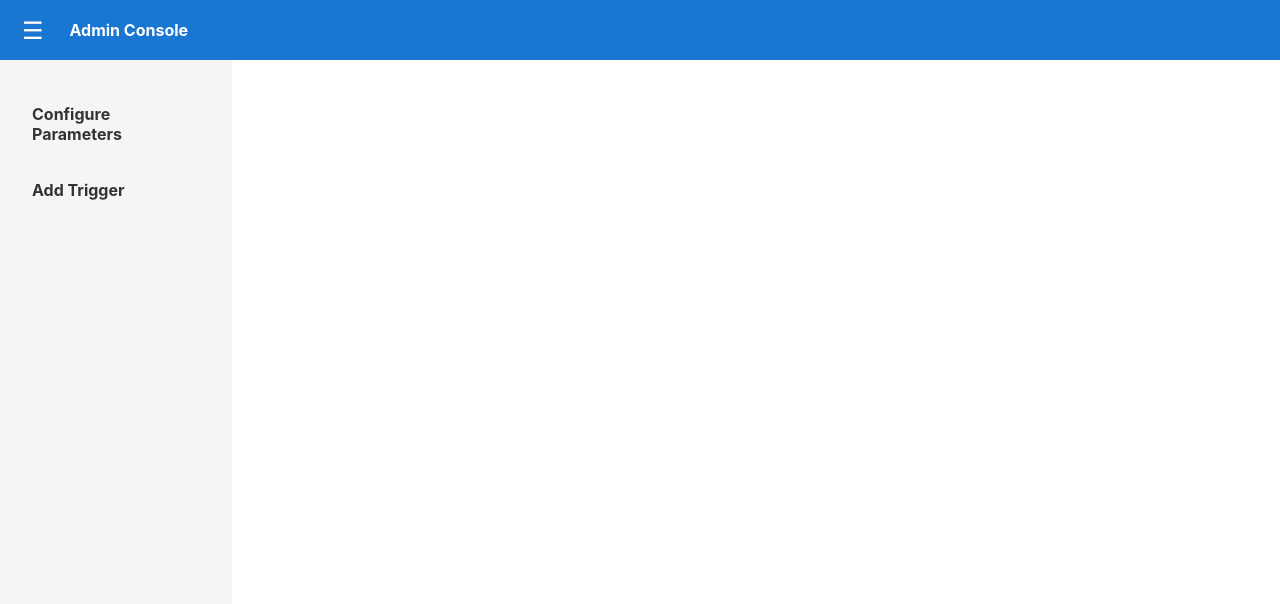
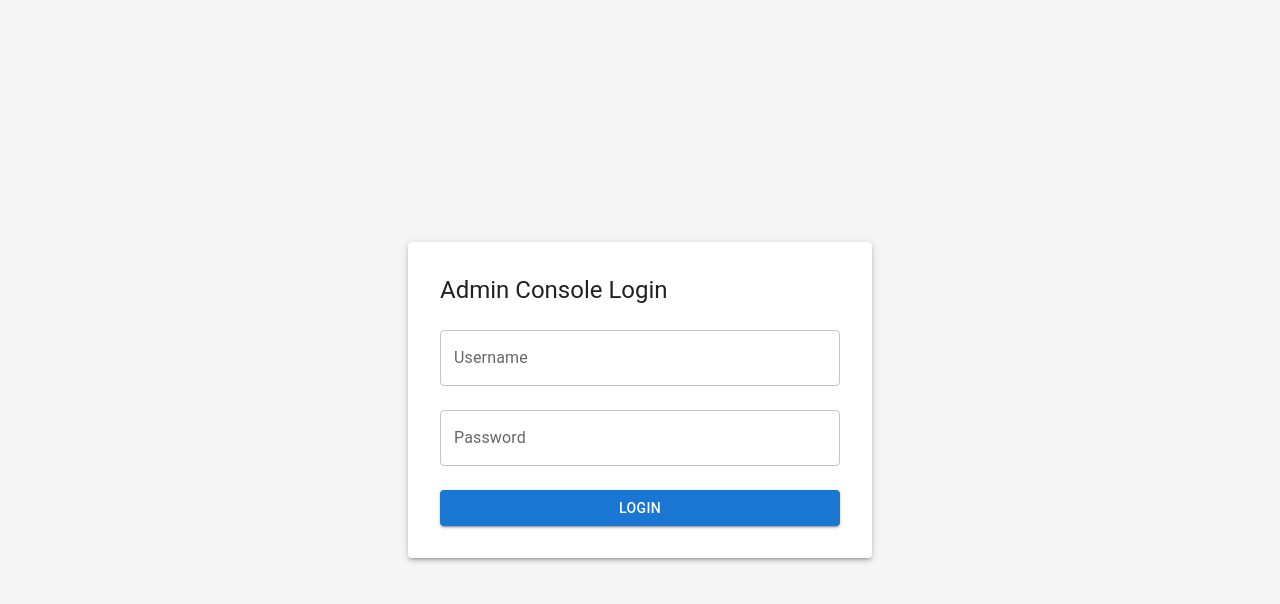
Before and after one commit to PulkitMathur2326/AdminConsole, a React (Vite) app: page /login in a window 1280 px wide. Shown: the top 604 px of the page. Built offline with nearby package versions, Linux system fonts and the light colour scheme.

Commit message:
Add initial add user, login interfaces

```diff
--- a/src/App.jsx
+++ b/src/App.jsx
@@ -10,11 +10,13 @@ import Header from "./components/Header/Header";
 import Sidebar from "./components/Sidebar/Sidebar";
 import ConfigureParameters from "./pages/ConfigureParameters";
 import AddTrigger from "./pages/AddTrigger";
-import "./styles/App.scss"
+import Login from "./pages/Login";
+import AddUser from "./pages/AddUser"
+import "./styles/App.scss";
 
 function App() {
   const [isSidebarOpen, setIsSidebarOpen] = useState(true);
-  const [isLoggedIn, setIsLoggedIn] = useState(true); // start as logged in
+  const [isLoggedIn, setIsLoggedIn] = useState(false); // start logged out
 
   const toggleSidebar = () => {
     setIsSidebarOpen(!isSidebarOpen);
@@ -22,6 +24,8 @@ function App() {
 
   return (
     <BrowserRouter>
+      {isLoggedIn ? (
+        <>
           <Header
             toggleSidebar={toggleSidebar}
             isLoggedIn={isLoggedIn}
@@ -39,8 +43,22 @@ function App() {
               <Route path="/" element={<Navigate to="/configure" replace />} />
               <Route path="/configure" element={<ConfigureParameters />} />
               <Route path="/add-trigger" element={<AddTrigger />} />
+               <Route path="/add-user" element={<AddUser />} />
+              {/* fallback route */}
+              <Route path="*" element={<Navigate to="/configure" replace />} />
             </Routes>
           </div>
+        </>
+      ) : (
+        <Routes>
+          <Route
+            path="/login"
+            element={<Login onLogin={() => setIsLoggedIn(true)} />}
+          />
+          {/* if not logged in, redirect everything to login */}
+          <Route path="*" element={<Navigate to="/login" replace />} />
+        </Routes>
+      )}
     </BrowserRouter>
   );
 }
--- a/src/components/Sidebar/Sidebar.jsx
+++ b/src/components/Sidebar/Sidebar.jsx
@@ -12,6 +12,9 @@ const Sidebar = ({ isOpen }) => {
         <li>
           <Link to="/add-trigger">Add Trigger</Link>
         </li>
+        <li>
+          <Link to="/add-user">Add User</Link>
+        </li>
       </ul>
     </div>
   );
--- a/src/pages/AddTrigger.jsx
+++ b/src/pages/AddTrigger.jsx
@@ -127,7 +127,10 @@ export default function AddTrigger() {
     );
 
     if (duplicate) {
-      setError("A trigger with this Trigger + Category already exists.");
+      // Popup alert with trigger + category
+      alert(
+        `The trigger "${sanitized.trigger}" already exists in category "${sanitized.category}".`
+      );
       return;
     }
 
--- /dev/null
+++ b/src/pages/AddUser.jsx
@@ -0,0 +1,180 @@
+import React, { useState } from "react";
+import {
+  Table,
+  TableHead,
+  TableRow,
+  TableCell,
+  TableBody,
+  Button,
+  TextField,
+  Select,
+  MenuItem,
+  IconButton
+} from "@mui/material";
+import { Edit, Delete, Save, Cancel } from "@mui/icons-material";
+import "./../styles/AddUser.scss";
+
+function AddUser() {
+  const [users, setUsers] = useState([]);
+  const [editingIndex, setEditingIndex] = useState(null);
+  const [newUser, setNewUser] = useState({
+    username: "",
+    password: "",
+    email: "",
+    role: "Admin"
+  });
+
+  const handleInputChange = (e, field, index = null) => {
+    if (index !== null) {
+      // edit existing user
+      const updatedUsers = [...users];
+      updatedUsers[index][field] = e.target.value;
+      setUsers(updatedUsers);
+    } else {
+      // new user
+      setNewUser({ ...newUser, [field]: e.target.value });
+    }
+  };
+
+  const handleAddUser = () => {
+    // validation
+    if (!newUser.username || !newUser.password || !newUser.email) {
+      alert("All fields are required");
+      return;
+    }
+    const duplicate = users.find(
+      (u) => u.username === newUser.username || u.email === newUser.email
+    );
+    if (duplicate) {
+      alert("Username or Email already exists");
+      return;
+    }
+
+    setUsers([...users, newUser]);
+    setNewUser({ username: "", password: "", email: "", role: "Admin" });
+  };
+
+  const handleDeleteUser = (index) => {
+    const updatedUsers = [...users];
+    updatedUsers.splice(index, 1);
+    setUsers(updatedUsers);
+  };
+
+  const handleEditUser = (index) => {
+    setEditingIndex(index);
+  };
+
+  const handleSaveUser = () => {
+    setEditingIndex(null);
+  };
+
+  const handleCancelEdit = () => {
+    setEditingIndex(null);
+  };
+
+  return (
+    <div className="add-user">
+    <div>
+      <h2>Add / Manage Users</h2>
+      <div style={{ marginBottom: "20px" }}>
+        <TextField
+          label="Username"
+          value={newUser.username}
+          onChange={(e) => handleInputChange(e, "username")}
+          style={{ marginRight: "10px" }}
+        />
+        <TextField
+          label="Password"
+          type="password"
+          value={newUser.password}
+          onChange={(e) => handleInputChange(e, "password")}
+          style={{ marginRight: "10px" }}
+        />
+        <TextField
+          label="Email"
+          value={newUser.email}
+          onChange={(e) => handleInputChange(e, "email")}
+          style={{ marginRight: "10px" }}
+        />
+        <Select
+          value={newUser.role}
+          onChange={(e) => handleInputChange(e, "role")}
+          style={{ marginRight: "10px", minWidth: "120px" }}
+        >
+          <MenuItem value="Admin">Admin</MenuItem>
+          <MenuItem value="Super Admin">Super Admin</MenuItem>
+        </Select>
+        <Button variant="contained" color="primary" onClick={handleAddUser}>
+          Add User
+        </Button>
+      </div>
+
+      <Table>
+        <TableHead>
+          <TableRow>
+            <TableCell>Username</TableCell>
+            <TableCell>Password</TableCell>
+            <TableCell>Email</TableCell>
+            <TableCell>Role</TableCell>
+            <TableCell>Actions</TableCell>
+          </TableRow>
+        </TableHead>
+        <TableBody>
+          {users.map((user, index) => (
+            <TableRow key={index}>
+              <TableCell>{user.username}</TableCell>
+              <TableCell>{user.password}</TableCell>
+              <TableCell>
+                {editingIndex === index ? (
+                  <TextField
+                    value={user.email}
+                    onChange={(e) => handleInputChange(e, "email", index)}
+                  />
+                ) : (
+                  user.email
+                )}
+              </TableCell>
+              <TableCell>
+                {editingIndex === index ? (
+                  <Select
+                    value={user.role}
+                    onChange={(e) => handleInputChange(e, "role", index)}
+                  >
+                    <MenuItem value="Admin">Admin</MenuItem>
+                    <MenuItem value="Super Admin">Super Admin</MenuItem>
+                  </Select>
+                ) : (
+                  user.role
+                )}
+              </TableCell>
+              <TableCell>
+                {editingIndex === index ? (
+                  <>
+                    <IconButton onClick={handleSaveUser}>
+                      <Save />
+                    </IconButton>
+                    <IconButton onClick={handleCancelEdit}>
+                      <Cancel />
+                    </IconButton>
+                  </>
+                ) : (
+                  <>
+                    <IconButton onClick={() => handleEditUser(index)}>
+                      <Edit />
+                    </IconButton>
+                    <IconButton onClick={() => handleDeleteUser(index)}>
+                      <Delete />
+                    </IconButton>
+                  </>
+                )}
+              </TableCell>
+            </TableRow>
+          ))}
+        </TableBody>
+      </Table>
+    </div>
+    </div>
+  );
+}
+
+export default AddUser;
--- a/src/pages/ConfigureParameters.jsx
+++ b/src/pages/ConfigureParameters.jsx
@@ -23,7 +23,7 @@ const ConfigureParameters = () => {
     "Outlook Server": "e.g. server",
     "Jira Base URL": "e.g. https://baseurl.com",
     "Jira Email": "e.g. a@b.com",
-    "Jira API Token": "e.g. ejwhbhqwe823197Abjwe",
+    "Jira API Token": "e.g. ejwe823197Abjwe",
     dateField: "Select Date",
     dropdownField: "Select Priority",
   };
@@ -78,7 +78,7 @@ const ConfigureParameters = () => {
       <h2>Configure Parameters</h2>
       <form className="config-form">
         {/* First 8 text fields */}
-        {["Job Frequency", "Max Emails Per Batch", "Outlook Email", "Outlook Password", "Outlook Server", "Jira Base URL", "Jira Email", "Jira API Token"].map((field, idx) => (
+        {["Job Frequency", "Outlook Email", "Outlook Server", "Jira Base URL", "Jira Email", "Jira API Token"].map((field, idx) => (
           <div className="form-group" key={idx}>
             <div className="label-row">
               <label>{field.toUpperCase()}</label>
@@ -95,7 +95,7 @@ const ConfigureParameters = () => {
         ))}
 
         {/* Date Picker */}
-        <div className="form-group">
+        {/* <div className="form-group">
           <div className="label-row">
             <label>Received Date</label>
             {renderInfoIcon(descriptions.dateField)}
@@ -106,10 +106,10 @@ const ConfigureParameters = () => {
             value={formData.dateField}
             onChange={handleChange}
           />
-        </div>
+        </div> */}
 
         {/* Dropdown */}
-        <div className="form-group">
+        {/* <div className="form-group">
           <div className="label-row">
             <label>Priority</label>
             {renderInfoIcon(descriptions.dropdownField)}
@@ -124,7 +124,7 @@ const ConfigureParameters = () => {
             <option value="P2">P2</option>
             <option value="Informational">Informational</option>
           </select>
-        </div>
+        </div> */}
 
         {/* Buttons */}
         <div className="button-row">
--- /dev/null
+++ b/src/pages/Login.jsx
@@ -0,0 +1,57 @@
+import React, { useState } from "react";
+import { Button, TextField, Paper, Typography } from "@mui/material";
+import "./../styles/Login.scss";
+
+export default function Login({ onLogin }) {
+  const [username, setUsername] = useState("");
+  const [password, setPassword] = useState("");
+
+  const handleSubmit = (e) => {
+    e.preventDefault();
+
+    // Simple hardcoded check (replace with backend later)
+    if (username === "admin" && password === "admin") {
+      onLogin(); // callback to parent
+    } else {
+      alert("Invalid username or password");
+    }
+  };
+
+  return (
+    <div className="login-page">
+      <Paper elevation={3} className="login-card">
+        <Typography variant="h5" gutterBottom>
+          Admin Console Login
+        </Typography>
+        <form onSubmit={handleSubmit} className="login-form">
+          <TextField
+            label="Username"
+            variant="outlined"
+            fullWidth
+            margin="normal"
+            value={username}
+            onChange={(e) => setUsername(e.target.value)}
+          />
+          <TextField
+            label="Password"
+            type="password"
+            variant="outlined"
+            fullWidth
+            margin="normal"
+            value={password}
+            onChange={(e) => setPassword(e.target.value)}
+          />
+          <Button
+            type="submit"
+            variant="contained"
+            color="primary"
+            fullWidth
+            sx={{ mt: 2 }}
+          >
+            Login
+          </Button>
+        </form>
+      </Paper>
+    </div>
+  );
+}
--- /dev/null
+++ b/src/styles/AddUser.scss
@@ -0,0 +1,44 @@
+.add-user {
+padding: 20px;
+  h2 {
+    font-size: 1.5rem;
+    margin-bottom: 1rem;
+  }
+
+  .user-form {
+    display: flex;
+    flex-wrap: wrap;
+    gap: 1rem;
+    margin-bottom: 1.5rem;
+
+    .MuiTextField-root,
+    .MuiSelect-root {
+      min-width: 200px;
+      flex: 1;
+    }
+
+    button {
+      align-self: flex-end;
+    }
+  }
+
+  table {
+    width: 100%;
+    border-collapse: collapse;
+
+    th,
+    td {
+      padding: 0.75rem;
+      text-align: left;
+      border-bottom: 1px solid #ddd;
+    }
+
+    tr:hover {
+      background-color: #f5f5f5;
+    }
+
+    .MuiIconButton-root {
+      padding: 4px;
+    }
+  }
+}
--- /dev/null
+++ b/src/styles/Login.scss
@@ -0,0 +1,18 @@
+.login-page {
+  display: flex;
+  justify-content: center;
+  align-items: center;
+  height: 100vh; // full viewport height
+  background: #f5f5f5;
+}
+
+.login-card {
+  padding: 2rem;
+  max-width: 400px;
+  width: 100%;
+}
+
+.login-form {
+  display: flex;
+  flex-direction: column;
+}
```
Lines whose indentation alone changed are shown as unchanged.
